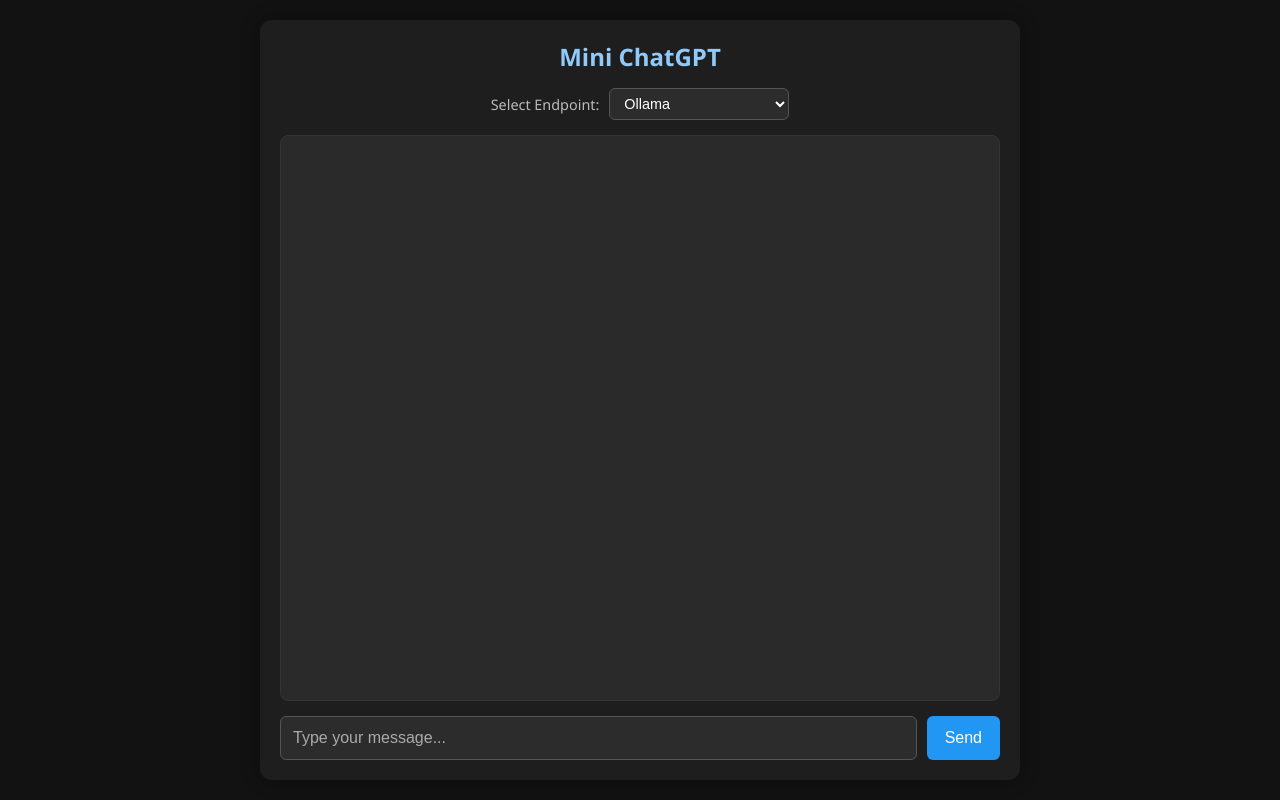
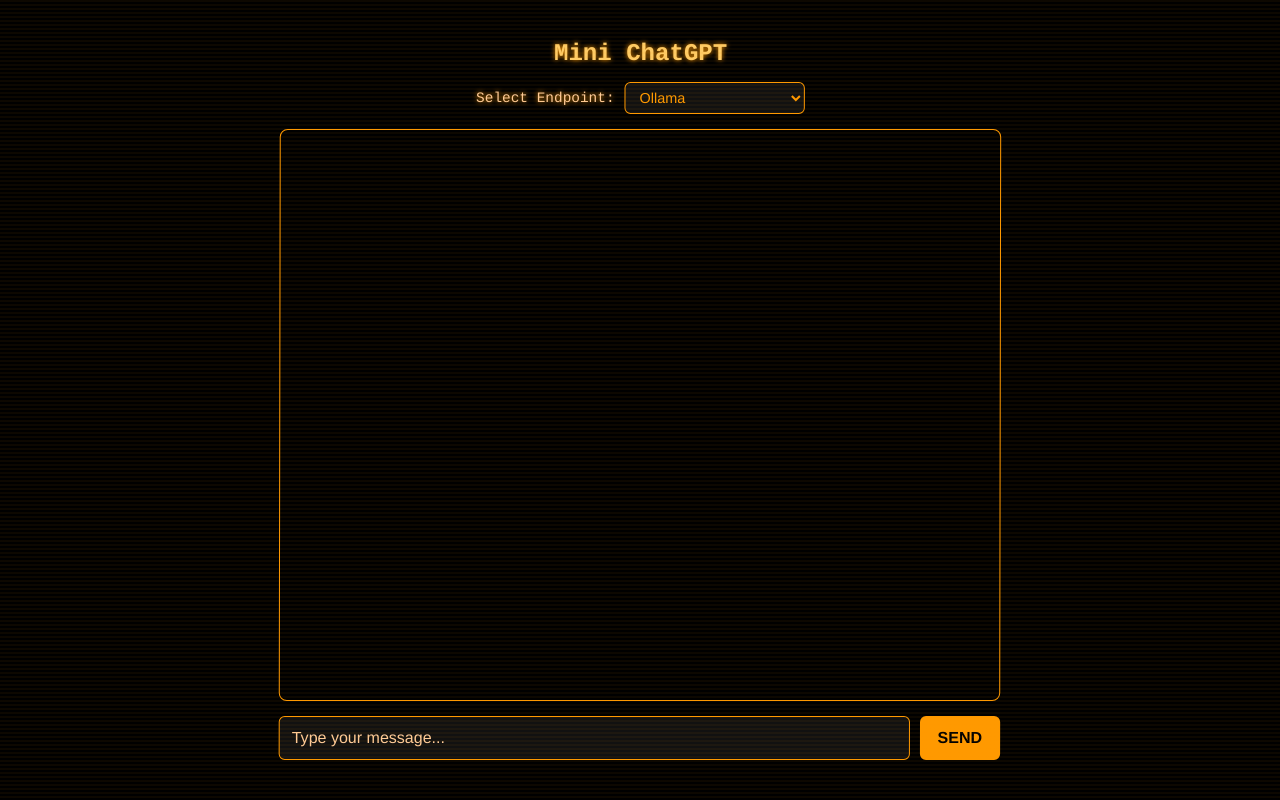
Before and after one commit to iromu/spring-ai-samples, a Vue app in the folder mini-chat-ui/: page / in a window 1280 px wide. Built offline with nearby package versions, Linux system fonts and the light colour scheme.

Commit message:
CRT theme

```diff
--- a/mini-chat-ui/src/assets/styles.css
+++ b/mini-chat-ui/src/assets/styles.css
@@ -1,112 +1,143 @@
-/* General body and background */
+/* === Global Reset & Box Model Fix === */
 html {
-    height: 100%; /* Ensure HTML takes full height */
-    box-sizing: border-box; /* Apply box-sizing globally */
+    height: 100%;
+    box-sizing: border-box;
 }
 
 *, *:before, *:after {
-    box-sizing: inherit; /* Inherit box-sizing */
+    box-sizing: inherit;
+}
+
+/* === CRT Phosphor Theme Base === */
+
+body::before {
+    content: "";
+    position: fixed;
+    top: 0;
+    left: 0;
+    width: 100%;
+    height: 100%;
+    background: repeating-linear-gradient(
+            to bottom,
+            rgba(255, 153, 0, 0.05),
+            rgba(255, 153, 0, 0.05) 2px,
+            transparent 2px,
+            transparent 4px
+    );
+    pointer-events: none;
+    z-index: 9999;
+}
+
+@keyframes crtFlicker {
+    0%, 100% {
+        opacity: 1;
+    }
+    50% {
+        opacity: 0.98;
+    }
+    75% {
+        opacity: 0.99;
+    }
 }
 
 
 body {
-    height: 100%; /* Make body take full height of HTML */
-    margin: 0; /* Remove default margin */
-    font-family: 'Segoe UI', sans-serif;
-    background-color: #121212;
-    color: #e0e0e0;
-
-    /* --- Flexbox for centering the chat container --- */
+    animation: crtFlicker 100ms infinite;
+    background: rgba(0, 0, 0, 0.03);
+    height: 100%;
+    margin: 0;
+    font-family: 'Courier New', Courier, monospace;
+    background-color: #000;
+    color: #ff9900;
+    text-shadow: 0 0 5px #ff9900;
     display: flex;
-    justify-content: center; /* Center horizontally */
-    align-items: center; /* Center vertically */
-    padding: 10px; /* Optional: Add slight padding around the container */
+    justify-content: center;
+    align-items: center;
+    padding: 10px;
 }
 
-/* Chat container and card */
+/* === Chat Container === */
 .chat-container {
+    transform: scaleX(1.002) skewX(-0.1deg);
     max-width: 800px;
-    width: 95vh; /* Try to take full width up to max-width */
-    margin: 0; /* Centering handled by body flex */
-    height: 95vh; /* Make container take most of the viewport height (e.g., 95%) */
-    /* Or use height: 100%; if body padding isn't used and you want it flush */
-    max-height: 2200px; /* Optional: Add a max-height */
-    padding: 20px; /* Adjusted padding slightly */
-    border-radius: 12px;
-    background-color: #1e1e1e;
-    box-shadow: 0 0 20px rgba(0, 0, 0, 0.3);
+    width: 95vh;
+    height: 95vh;
+    max-height: 2200px;
+    padding: 20px;
+    /*border-radius: 12px;*/
+    background-color: #000;
+    /*box-shadow: 0 0 20px rgba(255, 153, 0, 0.4), 0 0 40px rgba(255, 153, 0, 0.2);*/
 
-    /* --- Flexbox for arranging items inside the container --- */
     display: flex;
-    flex-direction: column; /* Stack children vertically */
+    flex-direction: column;
+
+    /*border: 1px solid #ff9900;*/
 }
 
-/* Heading */
+/* === Headings === */
 h2 {
     text-align: center;
     margin-top: 0;
-    margin-bottom: 15px; /* Space below heading */
-    color: #90caf9;
-    flex-shrink: 0; /* Prevent heading from shrinking */
+    margin-bottom: 15px;
+    color: #ffcc66;
+    flex-shrink: 0;
+    text-shadow: 0 0 5px #ff9900;
 }
 
-/* --- Styling for the Endpoint Selector --- */
+/* === Endpoint Selector === */
 .endpoint-select {
-    flex-shrink: 0; /* Prevent this section from shrinking */
-    margin-bottom: 15px; /* Space below the dropdown */
+    flex-shrink: 0;
+    margin-bottom: 15px;
     display: flex;
     align-items: center;
-    justify-content: center; /* Center label and select */
-    gap: 10px; /* Space between label and select */
+    justify-content: center;
+    gap: 10px;
 }
 
 .endpoint-select label {
-    color: #bbbbbb;
+    color: #ffcc99;
     font-size: 0.9em;
 }
 
 .endpoint-select select {
     padding: 6px 10px;
     border-radius: 6px;
-    border: 1px solid #555;
-    background-color: #2c2c2c;
-    color: #fff;
+    border: 1px solid #ff9900;
+    background-color: #111;
+    color: #ff9900;
     font-size: 0.9em;
-    min-width: 180px; /* Give it some width */
+    min-width: 180px;
     cursor: pointer;
 }
 
-/* --- End Endpoint Selector Styling --- */
-
-
-/* Chatbox container */
+/* === Chat Box === */
 .chat-box {
-    flex-grow: 1; /* Allow chat box to grow and fill available space */
-    min-height: 0; /* Important for flex-grow in column layout */
-    overflow-y: auto; /* Keep scrollbar for overflow */
-    border: 1px solid #333;
-    padding: 12px; /* Slightly more padding */
-    margin-bottom: 15px; /* Space above input area */
-    background-color: #2a2a2a;
+    flex-grow: 1;
+    min-height: 0;
+    overflow-y: auto;
+    border: 1px solid #ff9900;
+    padding: 12px;
+    margin-bottom: 15px;
+    background-color: #000;
     border-radius: 8px;
 }
 
-/* Individual messages */
+/* === Messages === */
 .message {
     margin-bottom: 12px;
-    line-height: 1.4;
+    line-height: 1.5;
 }
 
 .message p {
-    margin: 0; /* Remove default paragraph margin inside message */
+    margin: 0;
 }
 
 .message strong {
-    color: #90caf9; /* Make sender standout slightly */
+    color: #ffaa33;
     margin-right: 5px;
 }
 
-/* Handle code blocks if v-html might contain them */
+/* === Markdown-like Styling === */
 .message pre {
     background-color: #111;
     padding: 8px;
@@ -114,46 +145,50 @@
     overflow-x: auto;
     font-size: 0.9em;
     margin-top: 5px;
+    color: #ff9900;
+    border: 1px solid #ff9900;
 }
 
 .message code {
     font-family: 'Courier New', Courier, monospace;
 }
 
-
-/* Input section (textarea and button) */
+/* === Input Area === */
 .input-area {
     display: flex;
     gap: 10px;
-    flex-shrink: 0; /* Prevent input area from shrinking */
+    flex-shrink: 0;
 }
 
-input { /* Input element styling */
-    flex: 1; /* Allow input to grow horizontally */
-    padding: 12px; /* More padding */
+input {
+    flex: 1;
+    padding: 12px;
     border-radius: 6px;
-    border: 1px solid #555;
-    background-color: #2c2c2c;
-    color: #fff;
-    font-size: 1em; /* Ensure readable font size */
+    border: 1px solid #ff9900;
+    background-color: #111;
+    color: #ff9900;
+    font-size: 1em;
 }
 
 input::placeholder {
-    color: #aaa;
+    color: #ffcc99;
 }
 
-/* Button */
+/* === Button === */
 button {
-    padding: 10px 18px; /* Adjusted padding */
+    padding: 10px 18px;
     border: none;
-    background-color: #2196f3;
-    color: #fff;
+    background-color: #ff9900;
+    color: #000;
     border-radius: 6px;
     cursor: pointer;
     transition: background-color 0.2s;
-    font-size: 1em; /* Match input */
+    font-size: 1em;
+    text-transform: uppercase;
+    font-weight: bold;
 }
 
 button:hover {
-    background-color: #1976d2;
+    background-color: #ffcc66;
+    color: #000;
 }
```
